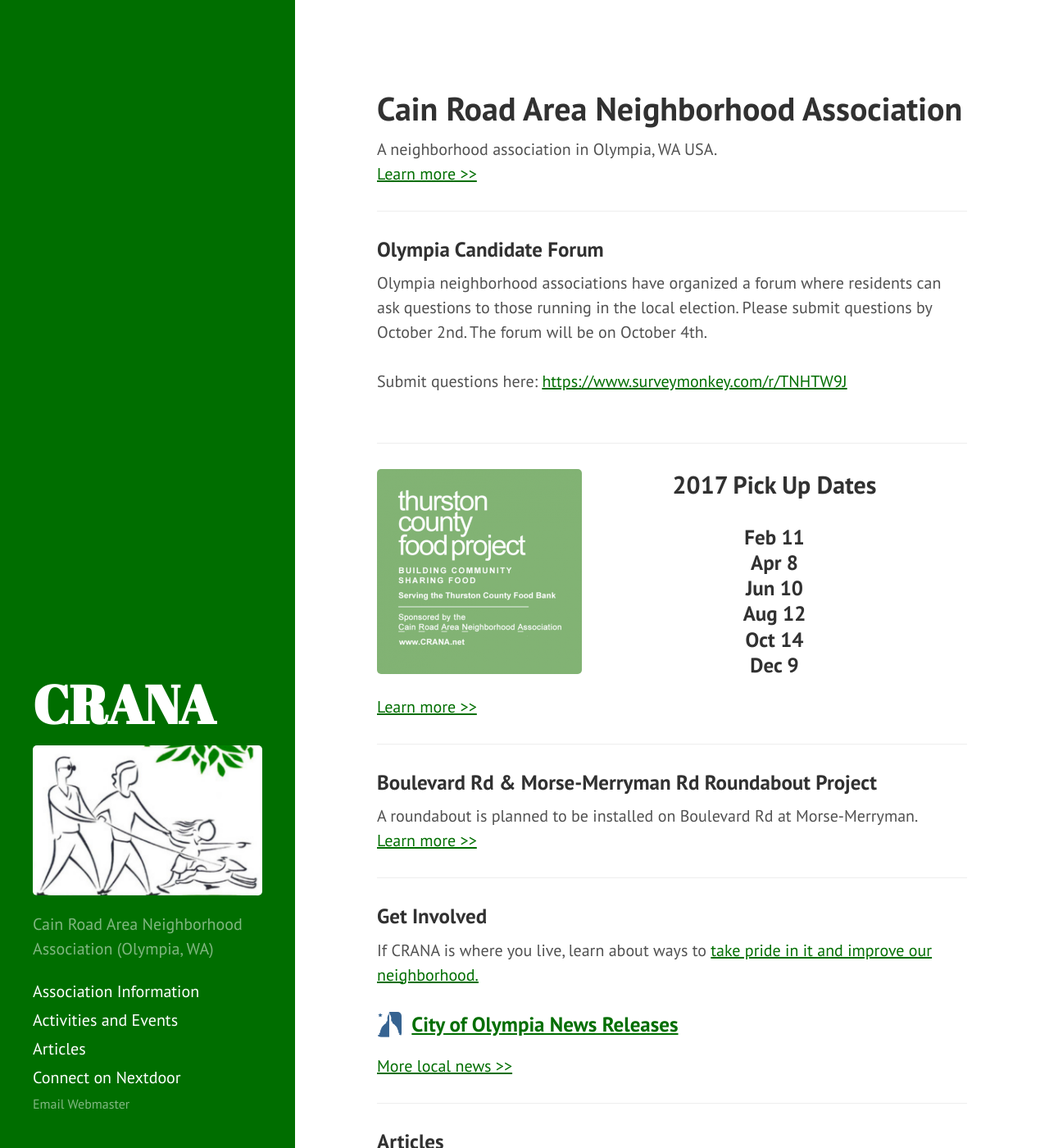
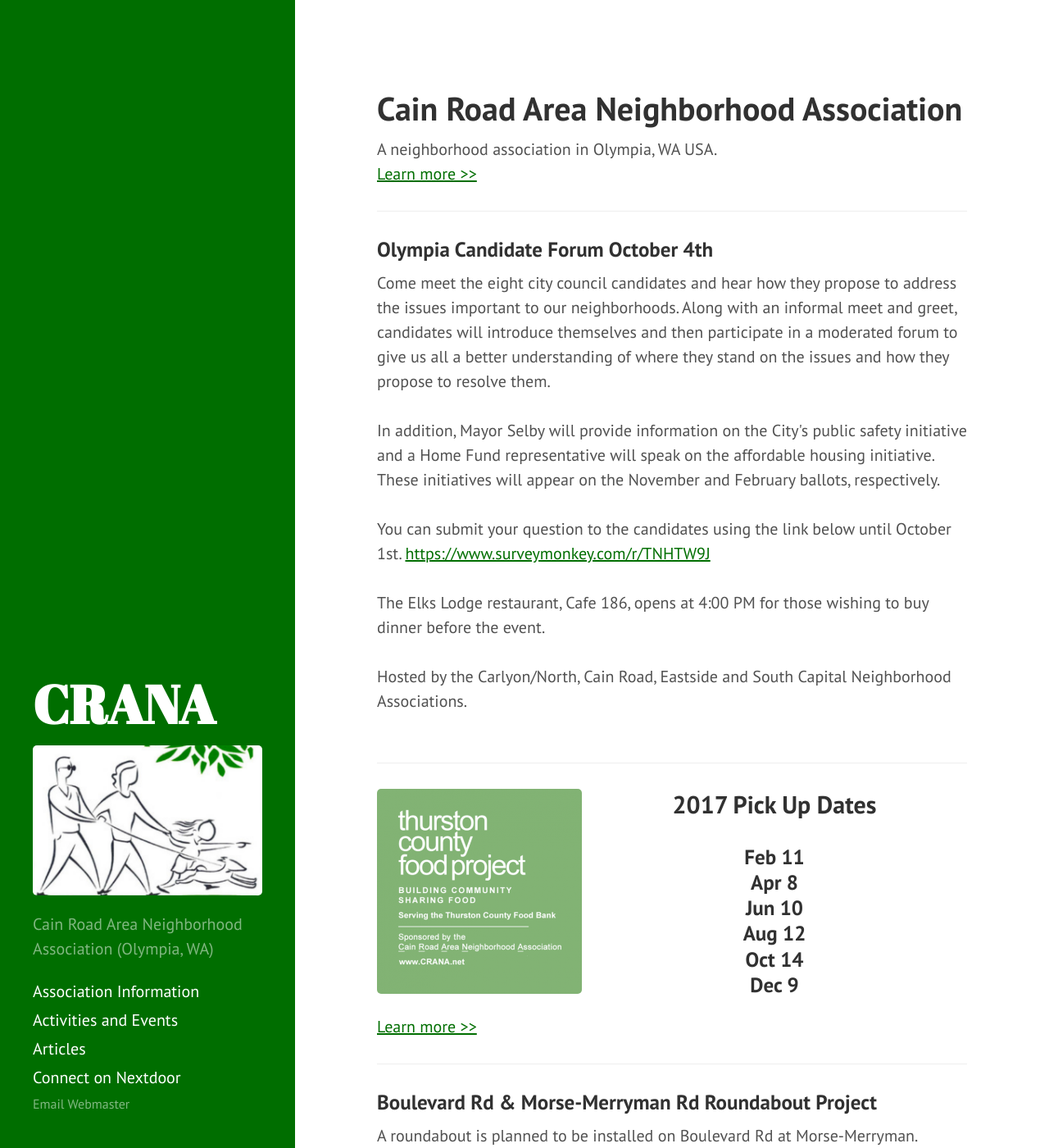
Before and after one commit to crananet/crananet.github.io, a Jekyll site: the page built from index.html, in a window 1280 px wide and 1400 px high. Shown: the whole window at 82% size. Built offline with Jekyll 4.4.1, drawn with Linux system fonts in a browser that asks for light colours; Markdown is read by kramdown in place of the engine named in the settings; the list of posts is cut into pages by our own code; some of the changed text lies outside the part shown.

Commit message:
Updating website.

```diff
--- a/index.html
+++ b/index.html
@@ -9,11 +9,17 @@
 <a href="/association/">Learn more >></a>
 <hr>
 
-<h3>Olympia Candidate Forum</h3>
-Olympia neighborhood associations have organized a forum where residents can ask questions to those running in the local election. Please submit questions by October 2nd. The forum will be on October 4th.
+<h3>Olympia Candidate Forum October 4th</h3>
+Come meet the eight city council candidates and hear how they propose to address the issues important to our neighborhoods. Along with an informal meet and greet, candidates will introduce themselves and then participate in a moderated forum to give us all a better understanding of where they stand on the issues and how they propose to resolve them.
 <br><br>
-Submit questions here:
+In addition, Mayor Selby will provide information on the City's public safety initiative and a Home Fund representative will speak on the affordable housing initiative. These initiatives will appear on the November and February ballots, respectively.
+<br><br>
+You can submit your question to the candidates using the link below until October 1st.
 <a href="https://www.surveymonkey.com/r/TNHTW9J">https://www.surveymonkey.com/r/TNHTW9J</a>
+<br><br>
+The Elks Lodge restaurant, Cafe 186, opens at 4:00 PM for those wishing to buy dinner before the event.
+<br><br>
+Hosted by the Carlyon/North, Cain Road, Eastside and South Capital Neighborhood Associations.
 <br><br>
 <hr>
 
```
Also changed, not shown: other parts of index.html (+1 -0 lines), 1 other file.
